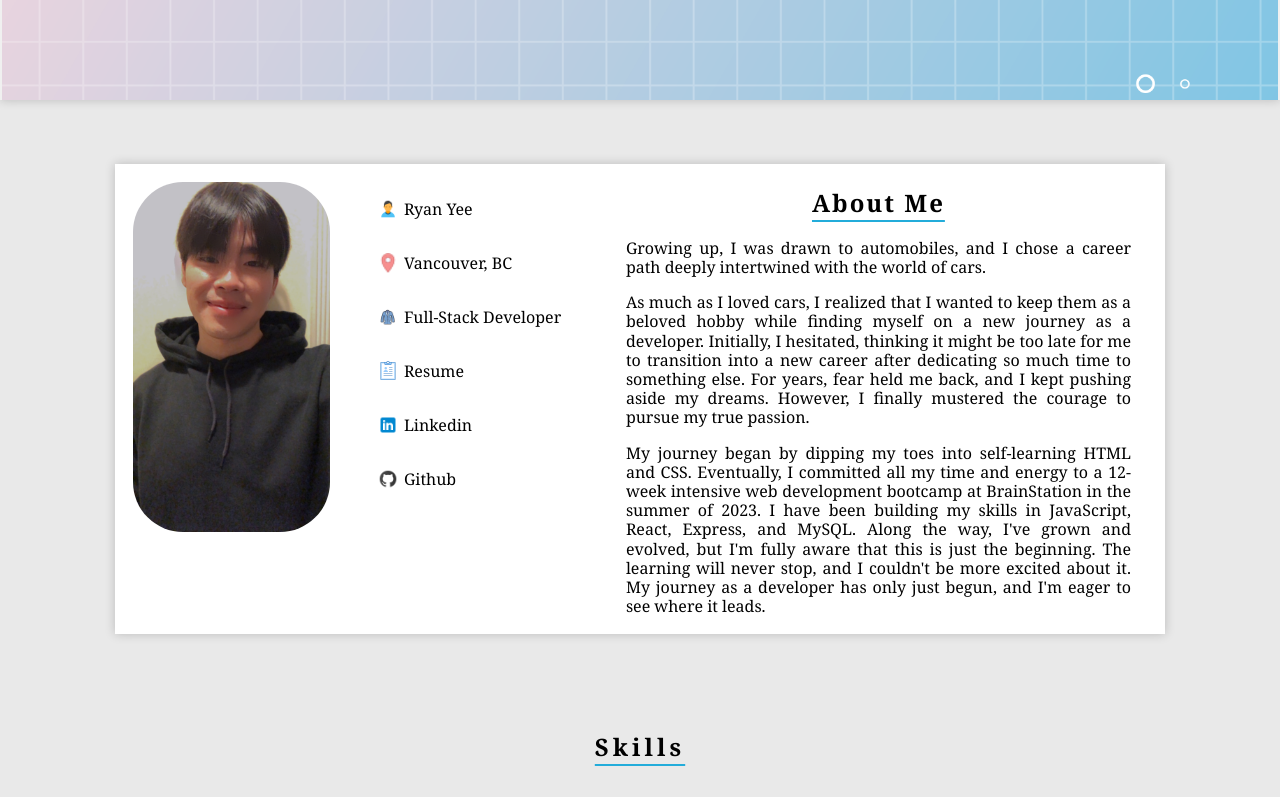
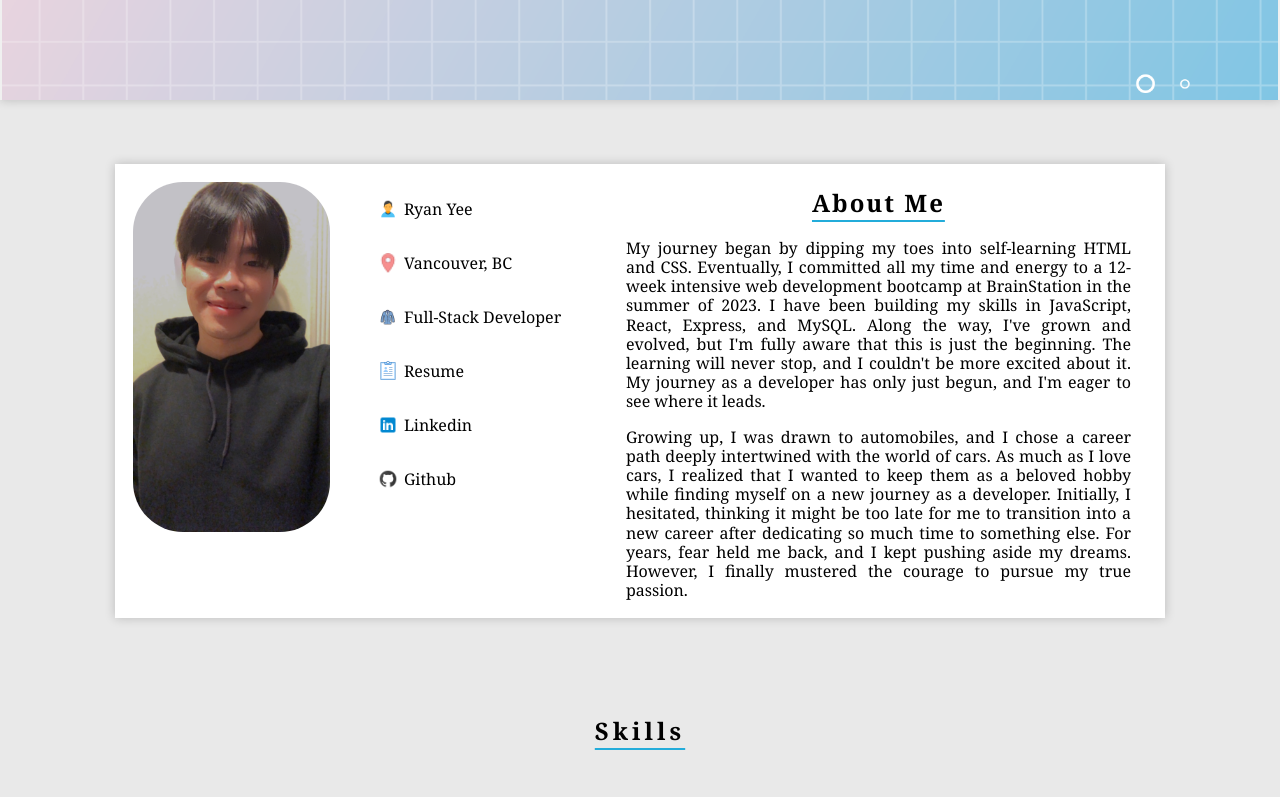
Before and after one commit to RYeeAnn/Portfolio, a React (Create React App) app: page / in a window 1280 px wide. Shown: the part 582-1379 px from the top of the page. Built offline with nearby package versions, Linux system fonts and the light colour scheme.

Commit message:
update about me paragraph

```diff
--- a/src/Components/About/About.jsx
+++ b/src/Components/About/About.jsx
@@ -41,9 +41,8 @@ function About() {
                                 <div className="about__text">
                                     {/* <p>Reminiscing back to the '90s brings memories of CD-based gaming consoles, dial-up internet, and the era of Windows 95. It was a time when technology was on the rise, poised to change the world forever. As a child, I was exposed to the wonders of dial-up internet, Game Boys, and flip phones. Needless to say, I was in love with technology. I spent countless hours in front of the computer, captivated by the screen and all it had to offer.</p> */}
                                     {/* <p>However, my fascination wasn't limited to technology alone; I had another passion—cars. Growing up, I was drawn to automobiles, and I chose a career path deeply intertwined with the world of cars. Just as cars were evolving, so was technology. The days of waiting for the internet to dial up were long gone, games had evolved significantly, and we transitioned from simple flip phones to smartphones that have become indispensable in our lives.</p> */}
-                                    <p>Growing up, I was drawn to automobiles, and I chose a career path deeply intertwined with the world of cars.</p>
-                                    <p>As much as I loved cars, I realized that I wanted to keep them as a beloved hobby while finding myself on a new journey as a developer. Initially, I hesitated, thinking it might be too late for me to transition into a new career after dedicating so much time to something else. For years, fear held me back, and I kept pushing aside my dreams. However, I finally mustered the courage to pursue my true passion.</p>
                                     <p>My journey began by dipping my toes into self-learning HTML and CSS. Eventually, I committed all my time and energy to a 12-week intensive web development bootcamp at BrainStation in the summer of 2023. I have been building my skills in JavaScript, React, Express, and MySQL. Along the way, I've grown and evolved, but I'm fully aware that this is just the beginning. The learning will never stop, and I couldn't be more excited about it. My journey as a developer has only just begun, and I'm eager to see where it leads.</p>
+                                    <p>Growing up, I was drawn to automobiles, and I chose a career path deeply intertwined with the world of cars. As much as I love cars, I realized that I wanted to keep them as a beloved hobby while finding myself on a new journey as a developer. Initially, I hesitated, thinking it might be too late for me to transition into a new career after dedicating so much time to something else. For years, fear held me back, and I kept pushing aside my dreams. However, I finally mustered the courage to pursue my true passion.</p>
                                 </div>
                             </div>
                         </div>
```
